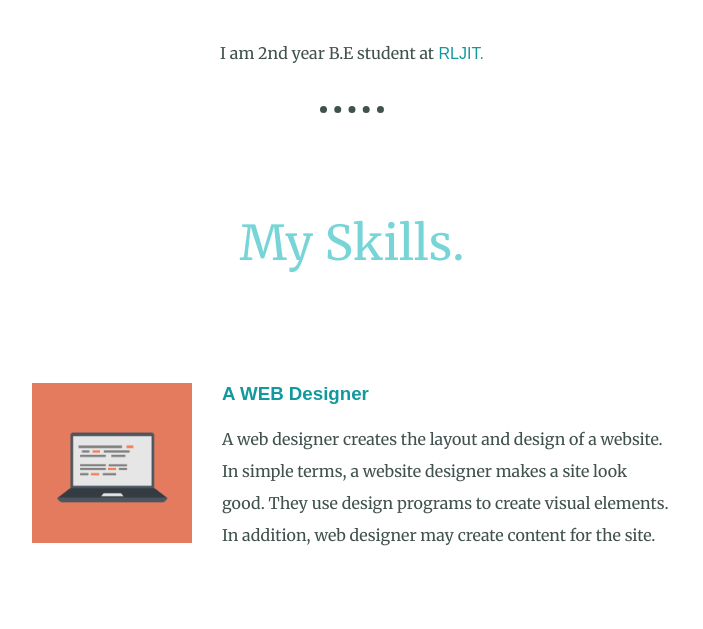
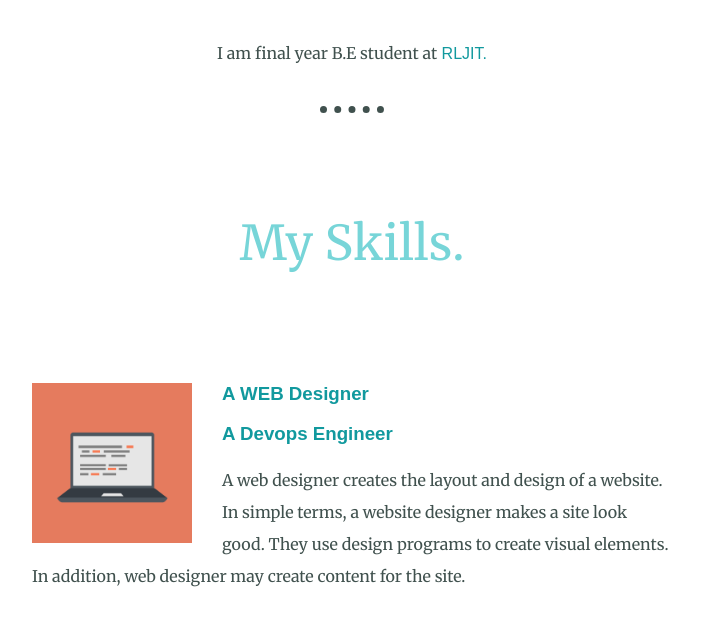
Before and after one commit to HARSHA-H6/PERSONAL_WEBSITE, a plain HTML site: page index.html in a window 1280 px wide. Shown: the part 1218-1847 px from the top of the page, without its empty margins (288-991 px from the left). Drawn offline with Linux system fonts and the light colour scheme.

Commit message:
Update index.html

```diff
--- a/index.html
+++ b/index.html
@@ -28,7 +28,7 @@
       <img src="https://media-exp1.licdn.com/dms/image/C5603AQFEo9s0i92M1Q/profile-displayphoto-shrink_200_200/0/1647270833426?e=2147483647&v=beta&t=e4rXtxel-_nwVP2Oaq-w-GOl3AcVuG78tPwLKP--bA0" /></td>
       <h2>Hello.</h2>
       <p class="intro">
-        I am  2nd year B.E student at<a href="https://rljit.in/"> RLJIT.</a>
+        I am final year B.E student at<a href="https://rljit.in/"> RLJIT.</a>
       </p>
 
       </div>
@@ -38,6 +38,7 @@
       <div class="skill-row">
         <img class="computer-img" src="images/computer.png" alt="computer-img" />
         <h3>A WEB Designer</h3>
+         <h3>A Devops Engineer</h3>
         <p class="web-designer">
      A web designer creates the layout and design of a website. In simple terms, a website designer makes a site look good. They use design programs to create visual elements. In addition, web designer may create content for the site.
         </p>
```
